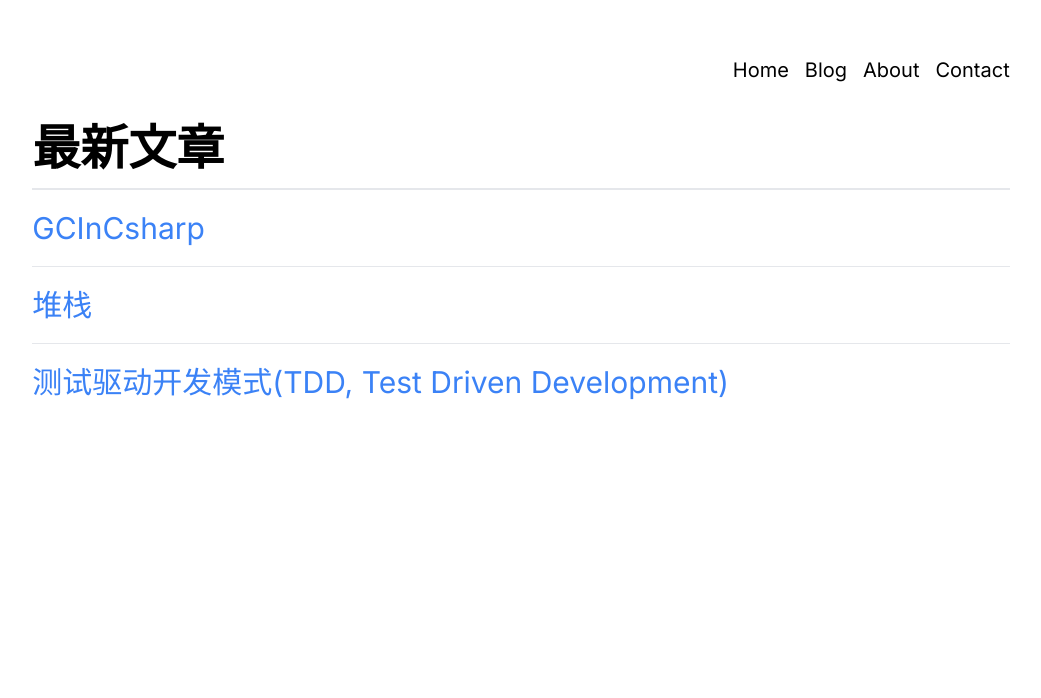
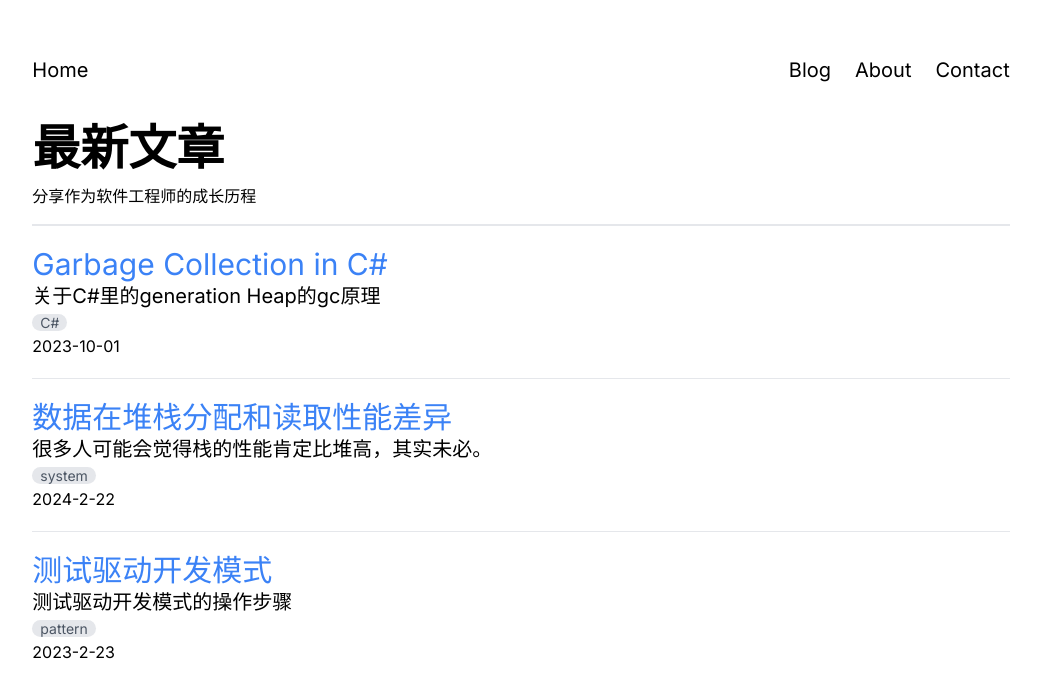
Before and after one commit to shandeming/shineee_blog, a Next.js app: page / in a window 1280 px wide. Shown: the top 698 px of the page, without its empty margins (119-1160 px from the left). Built offline with nearby package versions, Linux system fonts and the light colour scheme.

Commit message:
add tag in postspreview

```diff
--- a/posts/GCInCsharp.md
+++ b/posts/GCInCsharp.md
@@ -1,3 +1,11 @@
+---
+title: Garbage Collection in C#
+date: "2023-10-01"
+description: 关于C#里的generation Heap的gc原理
+tags: ["C#"]
+---
+
+
 # Garbage Collection in C#
 
 ## Key Word
--- a/posts/堆栈.md
+++ b/posts/堆栈.md
@@ -1,3 +1,10 @@
+---
+title: 数据在堆栈分配和读取性能差异
+date: "2024-2-22"
+description: 很多人可能会觉得栈的性能肯定比堆高，其实未必。
+tags: ["system"]
+---
+
 #堆栈
 #### [堆栈的性能](https://course.rs/advance/smart-pointer/box.html#%E5%A0%86%E6%A0%88%E7%9A%84%E6%80%A7%E8%83%BD)
 
--- a/posts/测试驱动开发模式(TDD, Test Driven Development).md
+++ b/posts/测试驱动开发模式(TDD, Test Driven Development).md
@@ -1,7 +1,8 @@
 ---
 title: 测试驱动开发模式
-description: This is the first article.
-date: 2020-10-01
+date: "2023-2-23"
+description: 测试驱动开发模式的操作步骤
+tags: ["pattern"]
 ---
 
 
--- a/src/app/blog/page.tsx
+++ b/src/app/blog/page.tsx
@@ -1,9 +1,13 @@
+import AllPostsPreview from "../components/AllPostsPreview";
+
 const Blog = () => {
   return (
-    <div>
-      <h1>Blog</h1>
-      <p>Blog page content</p>
-    </div>
+    <>
+      <h1 className="text-5xl font-bold	border-b-2 pb-4">全部文章</h1>
+      <div className="grid grid-cols-1 divide-y">
+        <AllPostsPreview></AllPostsPreview>
+      </div>
+    </>
   );
 };
 export default Blog;
--- /dev/null
+++ b/src/app/components/AllPostsPreview.tsx
@@ -0,0 +1,26 @@
+import getPostMetadata from "@/lib/getPostMetadata";
+import Link from "next/link";
+
+const AllPostsPreview = () => {
+  const postMetadata = getPostMetadata();
+  return postMetadata.map((postMetadata) => (
+    <div key={postMetadata.slug} className="py-5">
+      <Link href={`/blog/${postMetadata.slug}`}>
+        <span className="text-blue-500 text-3xl">{postMetadata.title}</span>
+      </Link>
+      <p className="text-xl">{postMetadata.description}</p>
+      <p>
+        {postMetadata.tags.map((tag) => (
+          <span
+            key={tag}
+            className="bg-gray-200 text-gray-600 text-sm rounded-full px-2"
+          >
+            {tag}
+          </span>
+        ))}
+      </p>
+      <p>{postMetadata.date}</p>
+    </div>
+  ));
+};
+export default AllPostsPreview;
--- a/src/app/components/Navigation.tsx
+++ b/src/app/components/Navigation.tsx
@@ -1,10 +1,11 @@
 const Navigation = () => {
   return (
     <nav className="py-10 text-xl">
-      <ul className="flex justify-end gap-x-4">
+      <ul className="flex justify-between items-center">
         <li>
           <a href="/">Home</a>
         </li>
+        <ul className="flex justify-end gap-x-6">
           <li>
             <a href="/blog">Blog</a>
           </li>
@@ -15,6 +16,7 @@ const Navigation = () => {
             <a href="/contact">Contact</a>
           </li>
         </ul>
+      </ul>
     </nav>
   );
 };
--- a/src/app/page.tsx
+++ b/src/app/page.tsx
@@ -1,27 +1,17 @@
-import fs from "fs";
 import Link from "next/link";
-
-const getPostMetadata = () => {
-  const folder = "posts/";
-  const files = fs.readdirSync(folder);
-  const markdownPosts = files.filter((file) => file.endsWith(".md"));
-  const slugs = markdownPosts.map((file) => file.replace(".md", ""));
-  return slugs;
-};
+import getPostMetadata from "@/lib/getPostMetadata";
+import AllPostsPreview from "./components/AllPostsPreview";
 
 export default function Home() {
-  const postMetadata = getPostMetadata();
-  const postPreviews = postMetadata.map((slug) => (
-    <div key={slug} className="py-5 text-3xl">
-      <Link href={`/blog/${slug}`}>
-        <span className="text-blue-500">{slug}</span>
-      </Link>
-    </div>
-  ));
   return (
-    <div>
-      <h1 className="text-5xl font-bold	border-b-2 pb-4">最新文章</h1>
-      <div className="grid grid-cols-1 divide-y">{postPreviews}</div>
-    </div>
+    <>
+      <div className="border-b-2 pb-4">
+        <h1 className="text-5xl font-bold">最新文章</h1>
+        <h4 className="pt-3">分享作为软件工程师的成长历程</h4>
+      </div>
+      <div className="grid grid-cols-1 divide-y">
+        <AllPostsPreview></AllPostsPreview>
+      </div>
+    </>
   );
 }
--- /dev/null
+++ b/src/lib/PostMetadata.ts
@@ -0,0 +1,7 @@
+export interface PostMetadata {
+  title: string;
+  date: string;
+  description: string;
+  tags: string[];
+  slug: string;
+}
--- /dev/null
+++ b/src/lib/getPostMetadata.ts
@@ -0,0 +1,23 @@
+import fs from "fs";
+import matter from "gray-matter";
+import { PostMetadata } from "./PostMetadata";
+
+const getPostMetadata = (): PostMetadata[] => {
+  const folder = "posts/";
+  const files = fs.readdirSync(folder);
+  const markdownPosts = files.filter((file) => file.endsWith(".md"));
+
+  const posts = markdownPosts.map((fileName: string) => {
+    const content = fs.readFileSync(`posts/${fileName}`, "utf-8");
+    const matterResult = matter(content);
+    return {
+      title: matterResult.data.title,
+      date: matterResult.data.date,
+      description: matterResult.data.description,
+      tags: matterResult.data.tags,
+      slug: fileName.replace(".md", ""),
+    };
+  });
+  return posts;
+};
+export default getPostMetadata;
```
Also changed, not shown: src/lib/dateformat.js (deleted, +0 -17 lines), src/lib/posts-md.js (deleted, +0 -49 lines). Lines whose indentation alone changed are shown as unchanged.
